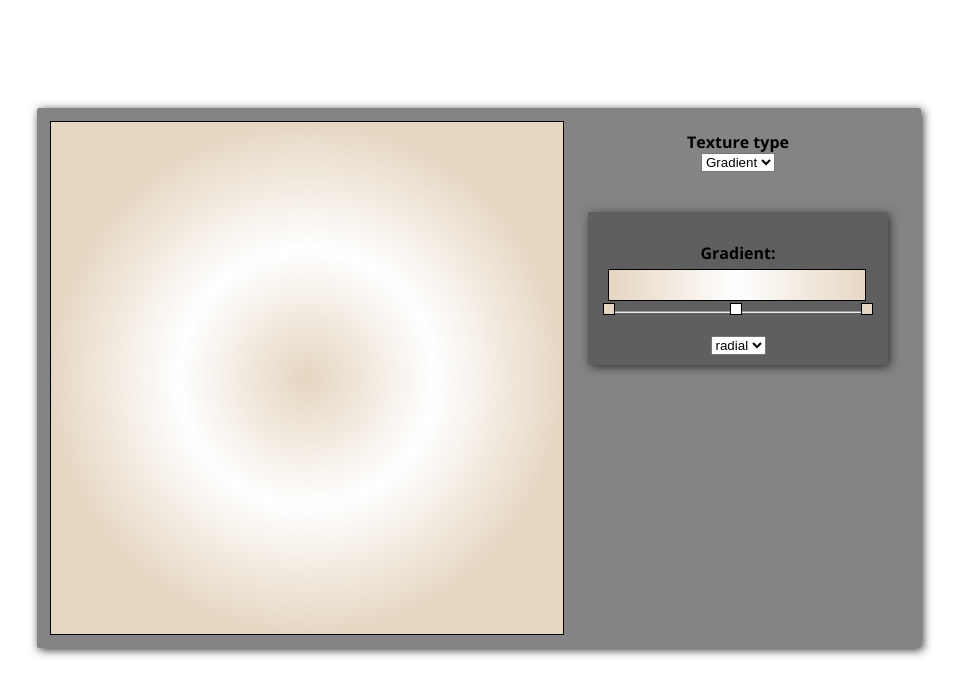
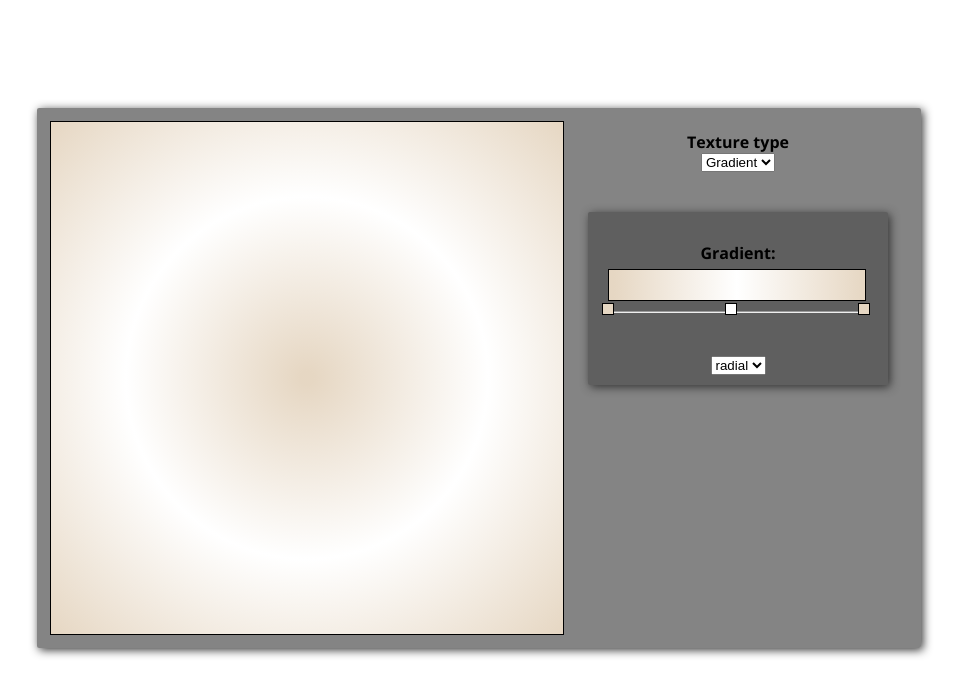
Before and after one commit to cpetry/TextureGenerator-Online, a plain HTML site: page index.html in a window 1280 px wide. Both pictures are taken after a click on the element 897 px from the left and 316 px from the top of the page. Shown: the whole page, without its empty margins (161-1122 px from the left). Drawn offline with nearby package versions, Linux system fonts and the light colour scheme.

Commit message:
fixed small stuff...

```diff
--- a/css/gradient.css
+++ b/css/gradient.css
@@ -12,7 +12,7 @@
 	position: relative;
 	margin: 0px 10px 5px 10px;
 	display: block;  /*forces max width*/
-	height: 30px;
+	height: 50px;
 	width: 256px;
 	border: 0px solid;
 	z-index: 0; /* below */
@@ -25,7 +25,7 @@
 	width:10px;
 	height:10px;
 	border: 1px solid;
-	margin: 5px -5px 0px -5px;
+	margin: 5px -6px 0px -6px;
 	z-index: 2; /* above */
 }
 
--- a/javascript/tex_gradient.js
+++ b/javascript/tex_gradient.js
@@ -13,15 +13,15 @@ $('.slider').colpick({
 
 
 $(".slider_area" ).click(function(evt) {
-	var x = Math.max(evt.pageX - $(this).offset().left, 0);
+	var x = Math.min(Math.max(evt.pageX - $(this).offset().left, 0), 255);
 	var new_slider = $('.slider')[0].cloneNode(true);
 	$(new_slider).css('left', Math.max(x - 5, 0));
 
 	$(new_slider).draggable({
 		//axis: "x",
 		grid: [ 1, 50 ],
-		//containment: ".slider_area",
-		//scroll: false,
+		containment: ".slider_area",
+		scroll: false,
 		drag: function() {
 			updateGradient();
 		},
@@ -29,7 +29,7 @@ $(".slider_area" ).click(function(evt) {
 
 	$(new_slider).colpick({
 		layout:'rgbhsbhex',
-		color: {h:0, s:100, b:0},
+		color: {h:0, s:0, b:100},
 		hue:200,
 		onChange:function(hsb,hex,rgb,el) {
 			$(el).css('background-color', '#'+hex);
@@ -47,19 +47,24 @@ $(".slider_area" ).click(function(evt) {
 });
 
 
+
+$(".slider_area").droppable({
+	out: function (event, ui) {
+		//document.write($(ui.draggable).position().left);
+		if ($(ui.draggable).position().left < 250)
+			$(ui.draggable).remove();
+    }
+});
+
+
 $( ".slider" ).draggable({
-	axis: "x",
-	grid: [ 1, 40 ],
-	//cursorAt: { left: -5 },
+	//axis: "x",
+	grid: [ 1, 50 ],
+	containment: ".slider_area",
+	scroll: false,
 	drag: function() {
         updateGradient();
     },
-});
-
-$(".slider_area").droppable({
-	out: function (event, ui) {
-        $(ui.draggable).remove();
-    }
 });
 
 
@@ -69,7 +74,7 @@ function updateGradient(){
 	$(".slider").each(function( index ) {
 		var pos = $(this).css("left");
 		pos = pos.substring(0, pos.length - 2);
-		var percentage = Math.min(parseFloat(pos) + 5, 256) / 2.56;
+		var percentage = Math.min(parseFloat(pos) + 5, 255) / 2.56;
 
 		colors.push([rgb2hex($(this).css("background-color")), percentage]);
 	});
@@ -105,7 +110,7 @@ function setGradientColors(colors, gradient_type){
 		grad = ctx.createLinearGradient(0,0,512,0);
 
 	else if (gradient_type == 'radial')
-		grad = ctx.createRadialGradient(256, 256, 0, 256, 256, 256); //x1,y1,r1 ,x1,y1,r1
+		grad = ctx.createRadialGradient(256, 256, 0, 256, 256, 362); //x1,y1,r1 ,x1,y1,r1
 
 	var gradient_text = 'linear-gradient(to right';
 
```
